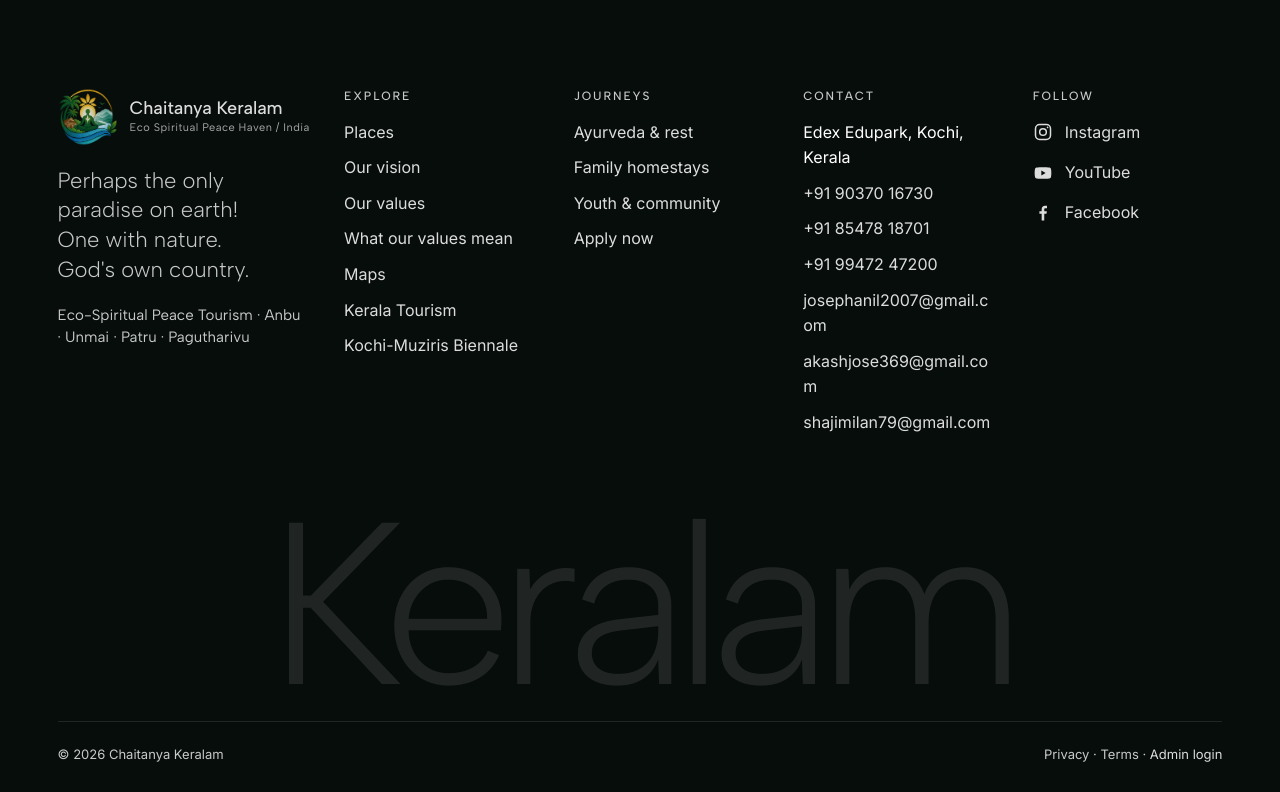
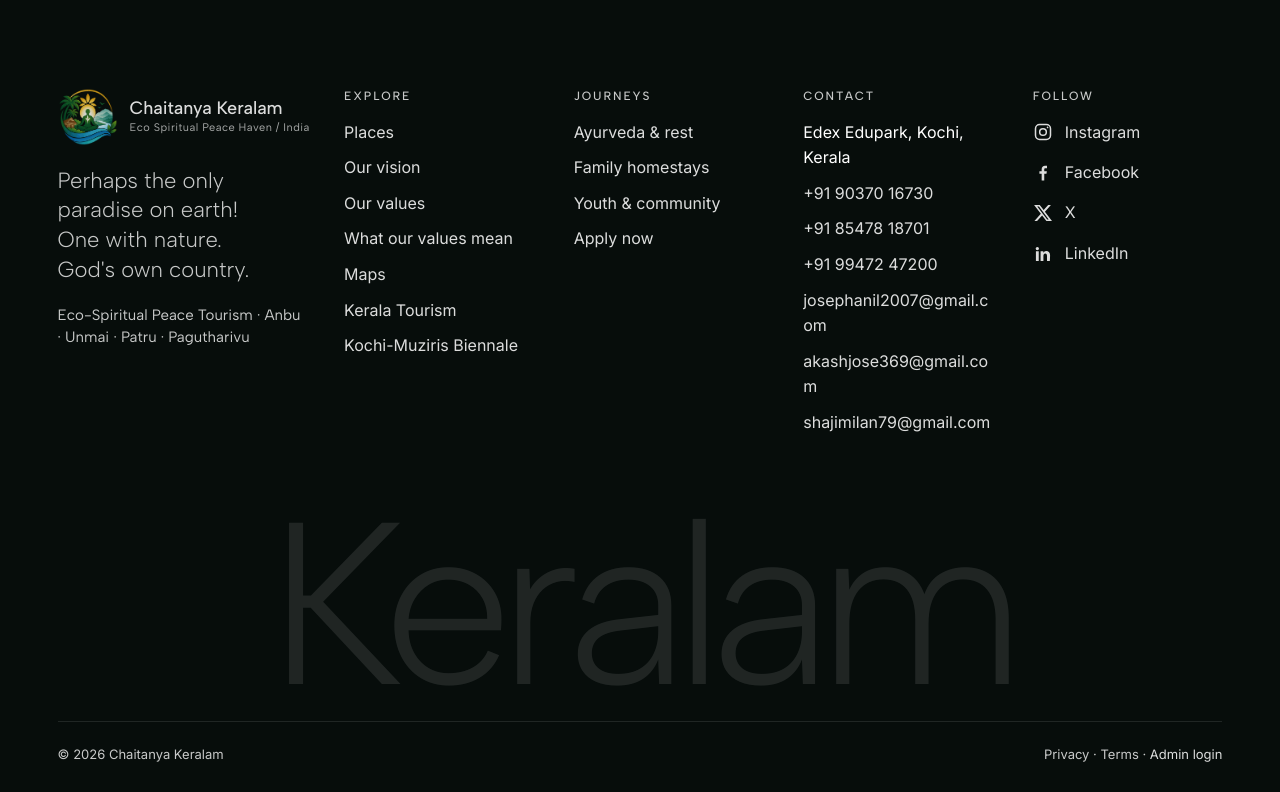
Before and after one commit to jo-ltk/chaitanya-keralam-website, a Next.js app: page /about in a window 1280 px wide. Shown: the part 7974-8766 px from the top of the page. Built offline with nearby package versions, Linux system fonts and the light colour scheme.

Commit message:
Add Facebook, X and LinkedIn social links to the footers

```diff
--- a/components/landing/SiteFooter.tsx
+++ b/components/landing/SiteFooter.tsx
@@ -44,8 +44,10 @@ export default function SiteFooter() {
           </ul></div>
           <div><h4>Follow</h4><ul className="social">
             <li><Social url={social.instagramUrl}><svg viewBox="0 0 24 24" aria-hidden="true" fill="none" stroke="currentColor" strokeWidth="1.8"><rect x="3" y="3" width="18" height="18" rx="5" /><circle cx="12" cy="12" r="4" /><circle cx="17.5" cy="6.5" r="1" fill="currentColor" stroke="none" /></svg><span>Instagram</span></Social></li>
-            <li><Social url={social.youtubeUrl}><svg viewBox="0 0 24 24" aria-hidden="true"><path fill="currentColor" d="M21.6 7.2a2.5 2.5 0 0 0-1.8-1.8C18.2 5 12 5 12 5s-6.2 0-7.8.4A2.5 2.5 0 0 0 2.4 7.2C2 8.8 2 12 2 12s0 3.2.4 4.8a2.5 2.5 0 0 0 1.8 1.8C5.8 19 12 19 12 19s6.2 0 7.8-.4a2.5 2.5 0 0 0 1.8-1.8c.4-1.6.4-4.8.4-4.8s0-3.2-.4-4.8ZM10 15V9l5.2 3Z" /></svg><span>YouTube</span></Social></li>
+            {isExternal(social.youtubeUrl) && <li><Social url={social.youtubeUrl}><svg viewBox="0 0 24 24" aria-hidden="true"><path fill="currentColor" d="M21.6 7.2a2.5 2.5 0 0 0-1.8-1.8C18.2 5 12 5 12 5s-6.2 0-7.8.4A2.5 2.5 0 0 0 2.4 7.2C2 8.8 2 12 2 12s0 3.2.4 4.8a2.5 2.5 0 0 0 1.8 1.8C5.8 19 12 19 12 19s6.2 0 7.8-.4a2.5 2.5 0 0 0 1.8-1.8c.4-1.6.4-4.8.4-4.8s0-3.2-.4-4.8ZM10 15V9l5.2 3Z" /></svg><span>YouTube</span></Social></li>}
             <li><Social url={social.facebookUrl}><svg viewBox="0 0 24 24" aria-hidden="true"><path fill="currentColor" d="M13.5 21v-8h2.7l.4-3.2h-3.1V7.8c0-.9.3-1.5 1.6-1.5h1.7V3.4c-.3 0-1.3-.1-2.4-.1-2.4 0-4 1.5-4 4.1v2.4H7.7V13h2.7v8Z" /></svg><span>Facebook</span></Social></li>
+            <li><Social url={social.xUrl}><svg viewBox="0 0 24 24" aria-hidden="true"><path fill="currentColor" d="M18.2 2.3h3.3l-7.2 8.2 8.5 11.2h-6.7l-5.2-6.8-6 6.8H1.7l7.7-8.8L1.3 2.3h6.8l4.7 6.2Zm-1.2 17.5h1.8L7.1 4.1h-2Z" /></svg><span>X</span></Social></li>
+            <li><Social url={social.linkedinUrl}><svg viewBox="0 0 24 24" aria-hidden="true"><path fill="currentColor" d="M6.9 8.7H3.5V20.5h3.4ZM5.2 3.5a2 2 0 1 0 0 4 2 2 0 0 0 0-4ZM20.5 13.8c0-3.2-1.7-5.3-4.6-5.3a3.9 3.9 0 0 0-3.5 1.9V8.7H9.1V20.5h3.4v-6.1c0-1.7.7-2.9 2.2-2.9s2.1 1.2 2.1 2.9v6.1h3.4Z" /></svg><span>LinkedIn</span></Social></li>
           </ul></div>
         </div>
         <p className="water" id="water" aria-hidden="true">Keralam</p>
--- a/components/site/Footer.tsx
+++ b/components/site/Footer.tsx
@@ -36,7 +36,7 @@ export default class Footer extends React.Component<any, any> {
 </div>
 <div style={css("display:flex;flex-direction:column;gap:12px")}><p className={"eyebrow"} style={css("color:#c5a15a")}>Programmes</p><ul className={"foot-links"}><li><a href={"/programmes"}>All programmes</a></li><li><a href={"/programmes/3-month-foundation"}>3-Month Foundation</a></li><li><a href={"/programmes/6-month-professional"}>6-Month Professional</a></li><li><a href={"/programmes/1-year-advanced"}>1-Year Advanced</a></li><li><a href={"/programmes#admissions"}>Admissions</a></li></ul></div>
 <div style={css("display:flex;flex-direction:column;gap:12px")}><p className={"eyebrow"} style={css("color:#c5a15a")}>TESH Homes &amp; partnerships</p><ul className={"foot-links"}><li><a href={"/tesh-homes"}>TESH Homes</a></li><li><a href={"/tesh-homes#careers"}>Career pathways</a></li><li><a href={"/tesh-homes#homeowners"}>For homeowners</a></li><li><a href={"/tesh-homes#partner"}>Partner with us</a></li></ul></div>
-<div style={css("display:flex;flex-direction:column;gap:12px")}><p className={"eyebrow"} style={css("color:#c5a15a")}>Contact</p><p className={"small"}>{footer.address}</p><p className={"small"}>{join(footer.phones.map((p) => <a href={telHref(p.value)}>{p.value}</a>))}</p><p className={"small"}>{join(footer.emails.map((e) => <a href={`mailto:${e.value}`}>{e.value}</a>))}</p><p className={"eyebrow"} style={css("color:#c5a15a")}>Follow us</p><ul className={"foot-links"}><li><a href={social.xUrl} target={"_blank"} rel={"noopener noreferrer"}>X</a></li><li><a href={social.instagramUrl} target={"_blank"} rel={"noopener noreferrer"}>Instagram</a></li></ul></div>
+<div style={css("display:flex;flex-direction:column;gap:12px")}><p className={"eyebrow"} style={css("color:#c5a15a")}>Contact</p><p className={"small"}>{footer.address}</p><p className={"small"}>{join(footer.phones.map((p) => <a href={telHref(p.value)}>{p.value}</a>))}</p><p className={"small"}>{join(footer.emails.map((e) => <a href={`mailto:${e.value}`}>{e.value}</a>))}</p><p className={"eyebrow"} style={css("color:#c5a15a")}>Follow us</p><ul className={"foot-links"}><li><a href={social.xUrl} target={"_blank"} rel={"noopener noreferrer"}>X</a></li><li><a href={social.instagramUrl} target={"_blank"} rel={"noopener noreferrer"}>Instagram</a></li><li><a href={social.facebookUrl} target={"_blank"} rel={"noopener noreferrer"}>Facebook</a></li><li><a href={social.linkedinUrl} target={"_blank"} rel={"noopener noreferrer"}>LinkedIn</a></li></ul></div>
 </div>
 <div className={"foot-bar"}>
 <p className={"small"}>© {new Date().getFullYear()} Chaitanya Keralam. All rights reserved.</p>
--- a/lib/site-settings.ts
+++ b/lib/site-settings.ts
@@ -27,8 +27,9 @@ export const SITE_DEFAULTS = {
   social: {
     instagramUrl: 'https://www.instagram.com/kerala_peace_tourism?utm_source=qr&obrf=ZXo1cTZ1cG53Mmtx',
     youtubeUrl: '/#plan',
-    facebookUrl: '/#plan',
+    facebookUrl: 'https://www.facebook.com/p/Chaitanya-Keralam-61596133671951/',
     xUrl: 'https://x.com/KERALAPEACino',
+    linkedinUrl: 'https://www.linkedin.com/in/kerala-peace-tourism-281408448/',
   },
 };
 
```
Also changed, not shown: components/landing/LandingPage.tsx (+1 -1 lines).
